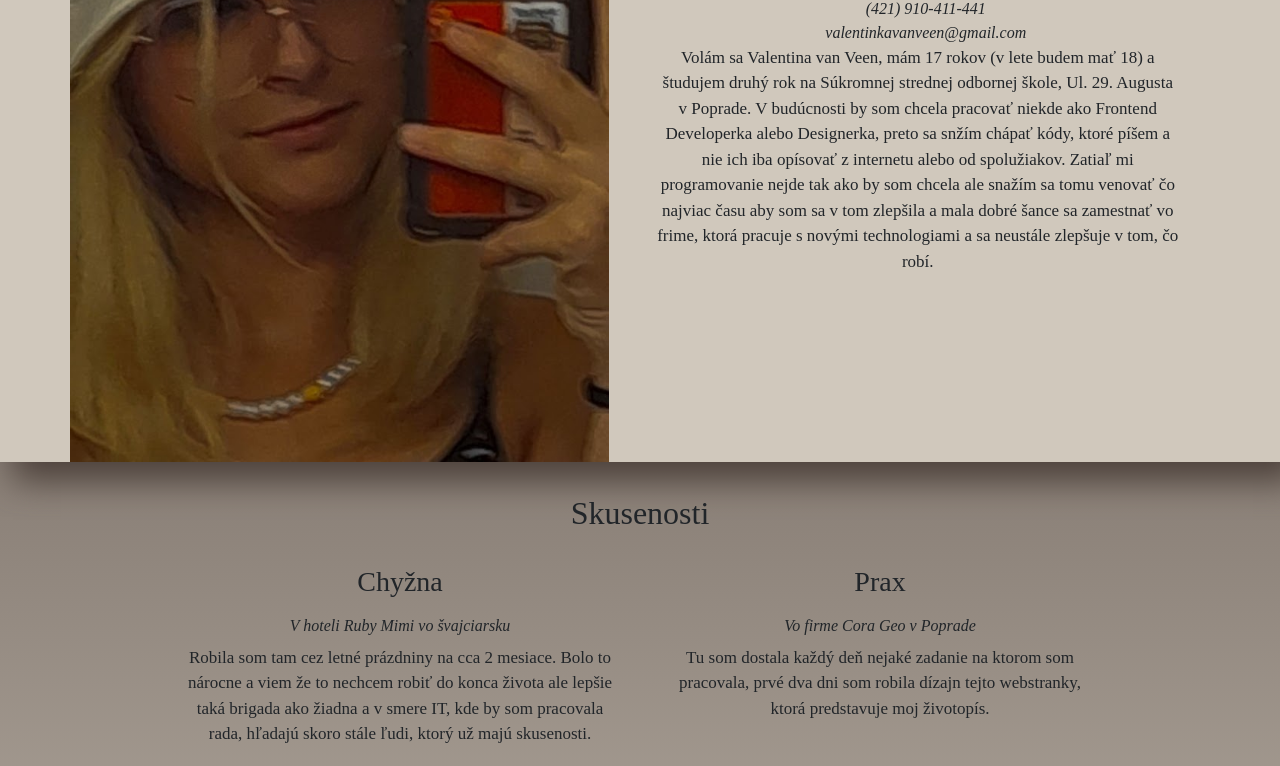
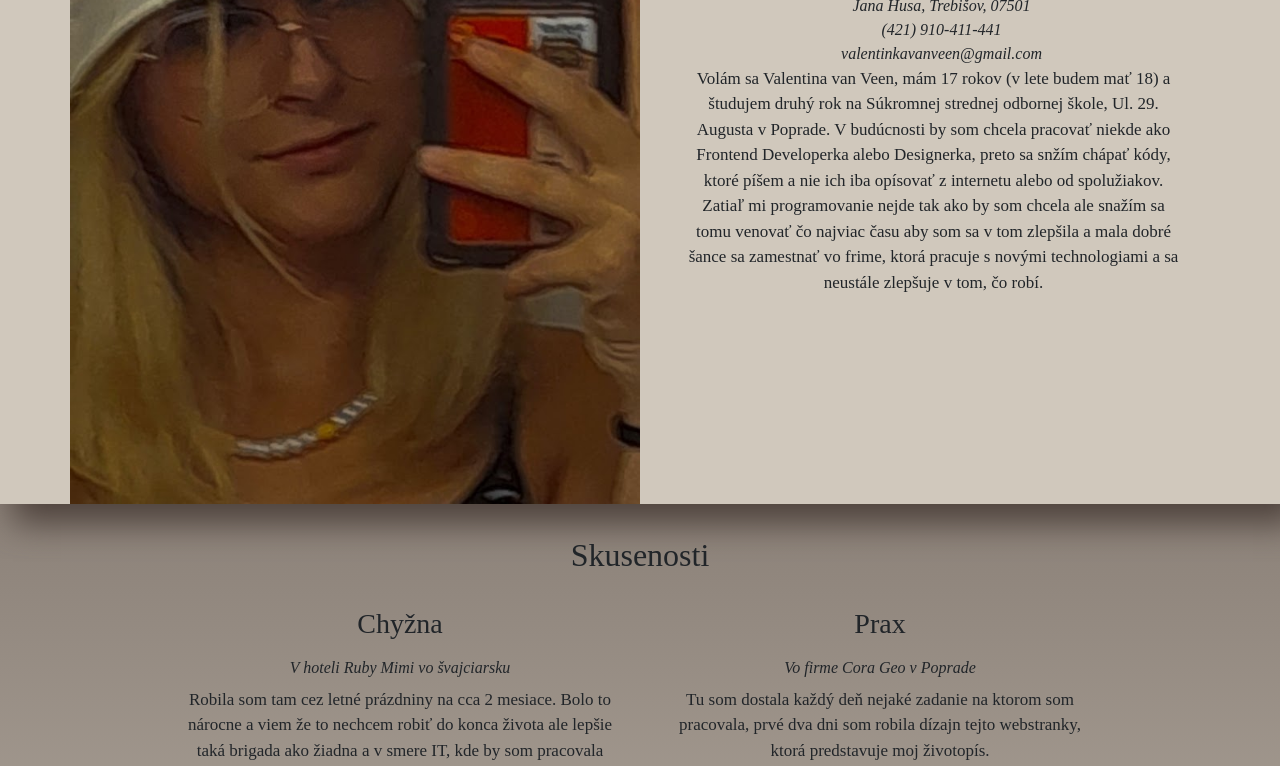
Before and after one commit to Vaneskaaa/Vaneskaaa.github.io, a plain HTML site: page index.html in a window 1280 px wide. Shown: the part 335-1101 px from the top of the page. Drawn offline with nearby package versions, Linux system fonts and the light colour scheme.

Commit message:
Add files via upload

```diff
--- a/index.html
+++ b/index.html
@@ -48,10 +48,10 @@
 
     <section class="cast1" id="about">
         <div class="container row1 text-right">
-            <div class="col col1">
+            <div class="col-md-6 col1">
                 <img src="obrazky/ja.jpg" class="img-fluid" alt="">
             </div>
-            <div class="col vvv">
+            <div class="col-md-6 vvv">
                 <h1>Valentina van Veen</h1>
                 <div class="subheading">
                     Jana Husa, Trebišov, 07501 <br>
@@ -177,6 +177,7 @@
 
     <section id="kont" class="kontakt text-left">
         <h2 class="hadva">Kontakt</h2>
+        <div class="kontaktik">
             <form id="kontform">
                 <div class="form-group">
                     <label for="email">Email:</label>
@@ -193,6 +194,7 @@
                 </div>
                 <button type="submit" class="btn btn-dark">Odoslať</button>
             </form>
+        </div>
     </section>
 
 
```
Lines whose indentation alone changed are shown as unchanged.
